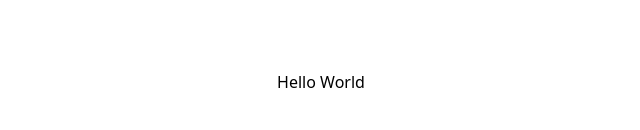
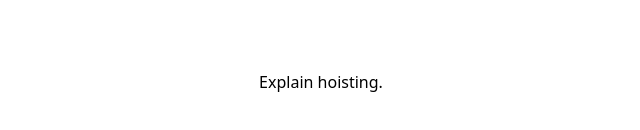
Before and after one commit to belunatic/mock-interview-with-friends, a React (Vite) app: page / in a window 1280 px wide. Shown: the part 318-448 px from the top of the page, without its empty margins (319-959 px from the left). Built offline with nearby package versions, Linux system fonts and the light colour scheme.

Commit message:
set up useEffect for initial question

```diff
--- a/src/App.tsx
+++ b/src/App.tsx
@@ -1,8 +1,31 @@
+import { technicalQuestions, behaviorQuestions } from "./util/questions";
+import { useState, useEffect } from "react";
+
 function App() {
+	//current question
+	const [currentQuestion, setCurrentQuestion] = useState<number | null>(null);
+	//combineQuestion
+	const [comboQuestion, setComboQuestion] = useState([
+		...technicalQuestions,
+		...behaviorQuestions,
+	]);
+
+	useEffect(() => {
+		//get a random question
+		const getRandomQuestionNumber = () => {
+			const getNumber = Math.floor(Math.random() * comboQuestion.length);
+			console.log(getNumber);
+			//set the question to currentQuestion state
+			setCurrentQuestion(getNumber);
+		};
+
+		getRandomQuestionNumber();
+	}, []);
+
 	return (
 		<section className="min-h-screen dark:bg-zinc-800 dark:text-white">
 			<main className="max-w-[85rem] h-screen w-auto flex justify-center items-center">
-				<h1>Hello World</h1>
+				<h1>{currentQuestion ? comboQuestion[currentQuestion] : ""}</h1>
 			</main>
 		</section>
 	);
```
